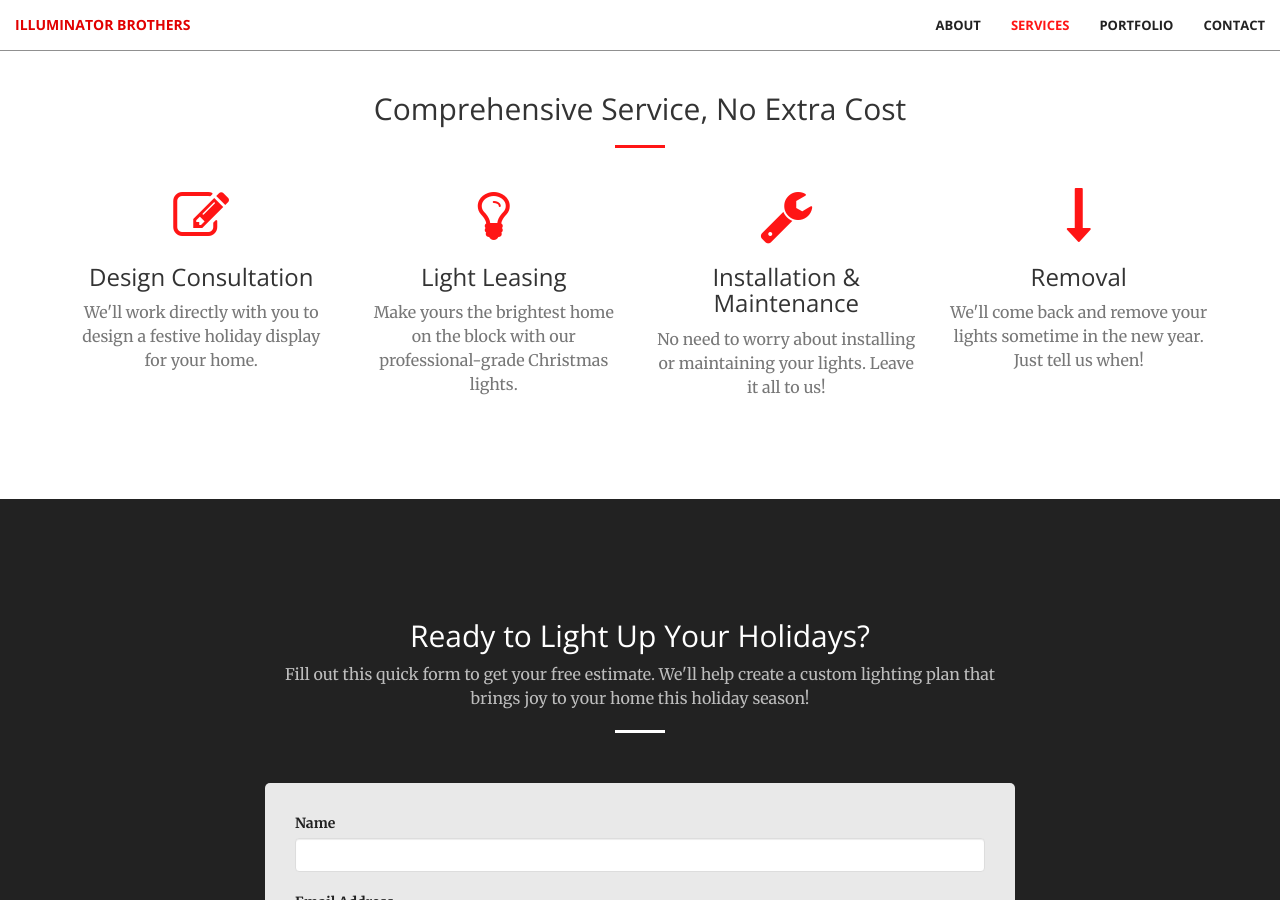
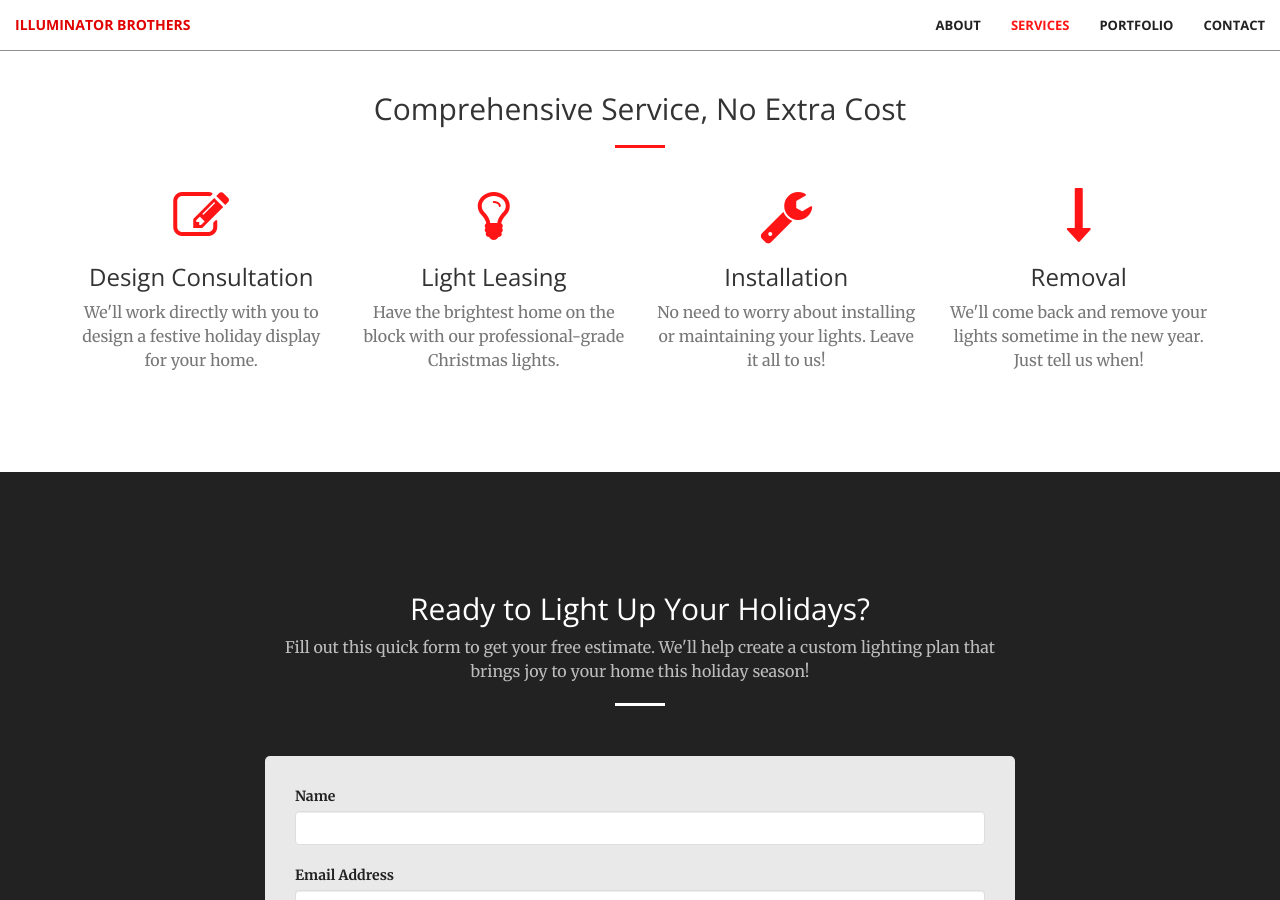
Before and after one commit to Gagege/illuminatorbros.com, a Jekyll site: the page built from index.html, in a window 1280 px wide and 900 px high, scrolled down 1326 px. Built offline with Jekyll 4.4.1, drawn with Linux system fonts in a browser that asks for light colours.

Commit message:
Fixed heading for spacing consistency

```diff
--- a/_includes/services.html
+++ b/_includes/services.html
@@ -20,13 +20,13 @@
                 <div class="service-box">
                     <i class="fa fa-4x fa-lightbulb-o wow bounceIn text-primary" data-wow-delay=".1s"></i>
                     <h3>Light Leasing</h3>
-                    <p class="text-muted">Make yours the brightest home on the block with our professional-grade Christmas lights.</p>
+                    <p class="text-muted">Have the brightest home on the block with our professional-grade Christmas lights.</p>
                 </div>
             </div>
             <div class="col-lg-3 col-md-6 text-center">
                 <div class="service-box">
                     <i class="fa fa-4x fa-wrench wow bounceIn text-primary" data-wow-delay=".2s"></i>
-                    <h3>Installation & Maintenance</h3>
+                    <h3>Installation</h3>
                     <p class="text-muted">No need to worry about installing or maintaining your lights. Leave it all to us!</p>
                 </div>
             </div>
```
